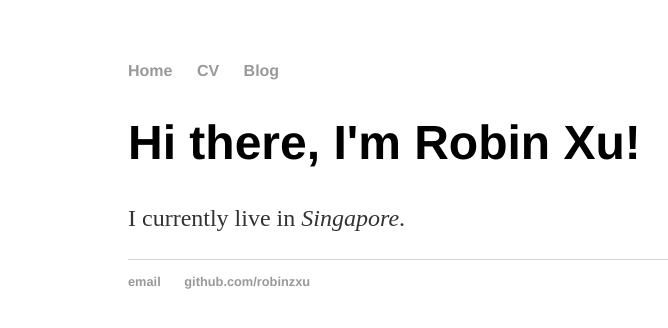
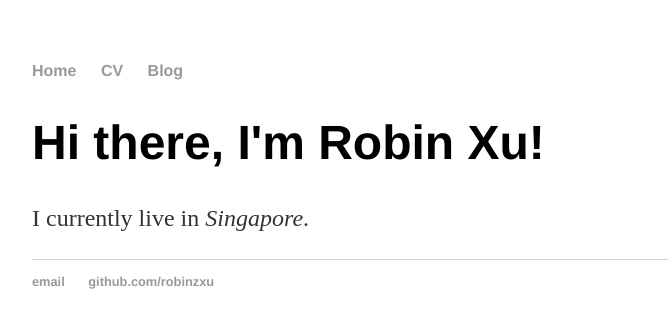
Before and after one commit to robinzxu/robinzxu.github.io, a Jekyll site: the page built from index.html, in a window 1280 px wide. Shown: the top 328 px of the page, without its empty margins (64-732 px from the left). Built offline with Jekyll 4.4.1, drawn with Linux system fonts in a browser that asks for light colours.

Commit message:
Update main.css

```diff
--- a/css/main.css
+++ b/css/main.css
@@ -1,4 +1,4 @@
-body { margin: 60px auto; width: 70%; }
+body { margin: 60px auto; width: 85%; }
 
 a { text-decoration: none; color: #999; }
 a:hover { text-decoration: underline; }
```
